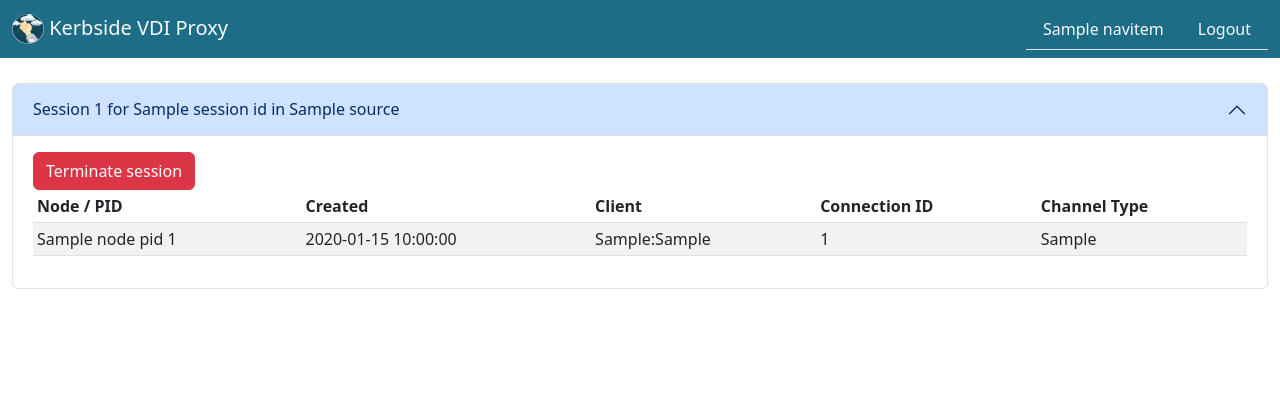
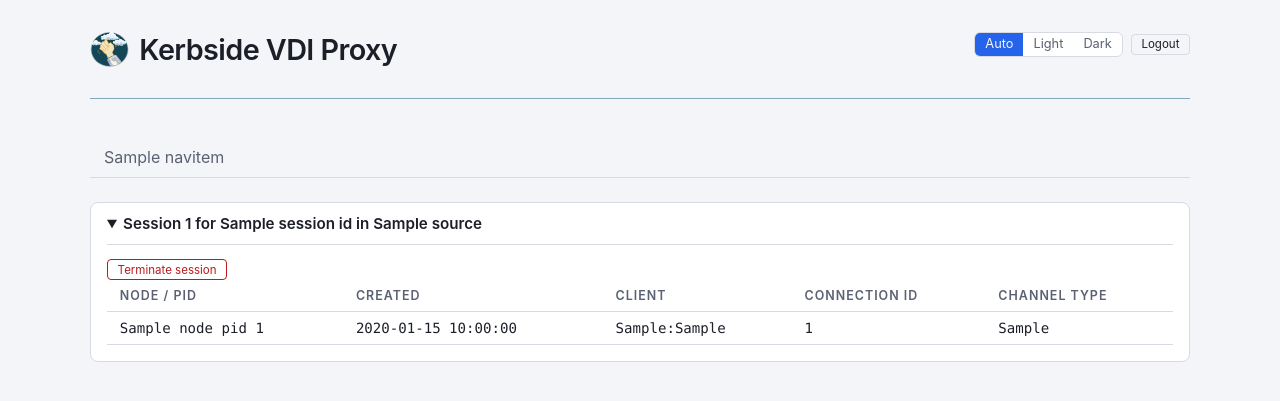
Before and after one commit to shakenfist/kerbside, a Flask app: template kerbside/api/templates/sessions.html in a window 1280 px wide. Shown: the top 401 px of the page. Run offline with Flask 3, Linux system fonts and the light colour scheme; the template is opened without the code that fills it: most values are stand-ins (such as "Sample title", 1, 10 or a date in 2020); parts of the project's set-up code (start-up, migrations or seed data) failed here and were passed over; some libraries are stand-ins or nearby versions.

Commit message:
Convert the sessions page to sfui.
Rewrite sessions.html onto base-sfui.html. The Bootstrap
accordion becomes a stack of sf-disclosure--panel details
elements, first one open as before, with ids derived from the
session id so the phase 7 polling morph can preserve an
operator's open panel. The per-session duplicate id="data"
tables become anonymous sf-table--striped tables in scroll
wrappers, and the channel Created timestamps are formatted
like every other timestamp since phase 5.

The axios terminate call -- the last axios use in any
template on the new base -- is replaced by the shared
two-step confirmation: the terminate button carries
data-kb-terminate-url and the page includes
two-step-terminate.html, so Enter-Enter or click-click
terminates and everything else disarms. Session entries can
lack name and source (an orphan channel whose session has no
console token), so the summary uses plain interpolation that
renders empty rather than raising.

Prompt: Michael asked for phase 6 of the sfui conversion
master plan to be implemented after committing its plan. This
is step 6b, the sessions page conversion per design decisions
1, 2 and 7; the management review added the Created-column
strftime the brief had under-specified.

Signed-off-by: Michael Still <mikal@stillhq.com>
Assisted-By: Claude Code
Co-Authored-By: Claude Sonnet 5 (200K context, medium effort, via sub-agent) <noreply@anthropic.com>

```diff
--- a/kerbside/api/templates/sessions.html
+++ b/kerbside/api/templates/sessions.html
@@ -1,28 +1,34 @@
-{% extends "base.html" %}
+{% extends "base-sfui.html" %}
+
+{% block title %}Kerbside sessions{% endblock %}
 
 {% block content %}
-
-<div class="accordion" id="sessions_accordion">
+{% if not sessions %}
+<p class="sf-empty">There are no active sessions.</p>
+{% else %}
 {% for session_id in sessions %}
-    <div class="accordion-item">
-      <h2 class="accordion-header">
-        <button class="accordion-button {% if loop.index != 1 %}collapsed{% endif %}"
-            type="button" data-bs-toggle="collapse" data-bs-target="#collapse_{{ loop.index }}"
-            aria-expanded="{% if loop.index == 1 %}true{% else %}false{% endif %}"
-            aria-controls="collapse_{{ loop.index }}">
+{# The id is derived from the session id, not generated, so a
+   later polling phase can morph this stack and leave an
+   operator's open panel open -- same discipline as the
+   consoles page's disclosure ids. #}
+<details class="sf-disclosure sf-disclosure--panel"
+         id="session-{{ session_id }}"
+         {% if loop.first %}open{% endif %}>
+    <summary>
+        {# Plain interpolation only: an orphan channel's session
+           has no console token, so db.get_sessions() can hand
+           back an entry with channels but no name or source.
+           Jinja's default undefined then renders empty; a
+           filter or method call here would raise instead. #}
         Session {{ session_id }} for {{ sessions[session_id]['name'] }}
         in {{ sessions[session_id]['source'] }}
-        </button>
-      </h2>
-      <div id="collapse_{{ loop.index }}"
-        class="accordion-collapse collapse {% if loop.index == 1 %}show{% endif %}"
-        data-bs-parent="#sessions_accordion" style="">
-        <div class="accordion-body">
-            <button type="button" class="btn btn-danger" onclick='terminate("{{ session_id }}");'>
-                Terminate session
-            </button>
+    </summary>
 
-            <table id="data" class="table table-sm table-striped">
+    <button type="button" class="sf-btn sf-btn--sm sf-btn--danger"
+            data-kb-terminate-url="/session/{{ session_id }}/terminate">Terminate session</button>
+
+    <div class="sf-table-scroll">
+        <table class="sf-table sf-table--striped">
             <thead>
                 <tr>
                     <th>Node / PID</th>
@@ -36,7 +42,7 @@
                 {% for channel in sessions[session_id]['channels'] %}
                 <tr>
                     <td>{{ channel.node }} pid {{ channel.pid }}</td>
-                        <td>{{ channel.created }}</td>
+                    <td>{{ channel.created.strftime('%Y-%m-%d %H:%M:%S') }}</td>
                     <td>{{ channel.client_ip }}:{{ channel.client_port }}</td>
                     <td>{{ channel.connection_id }}</td>
                     <td>{{ channel.channel_type }}</td>
@@ -45,19 +51,11 @@
             </tbody>
         </table>
     </div>
-      </div>
-    </div>
+</details>
+{% endfor %}
+{% endif %}
+{% endblock %}
 
-    {% endfor %}
-</div>
+{% block scripts %}
+{% include 'includes/two-step-terminate.html' %}
 {% endblock %}
-{% block scripts %}
-<script>
-    function terminate(session) {
-        axios.get("/session/" + session + "/terminate",).then(function (response) {
-            window.location.href = "/session";
-        }).catch(function (error) {
-        });
-    }
-</script>
-{% endblock %}
```
Lines whose indentation alone changed are shown as unchanged.
